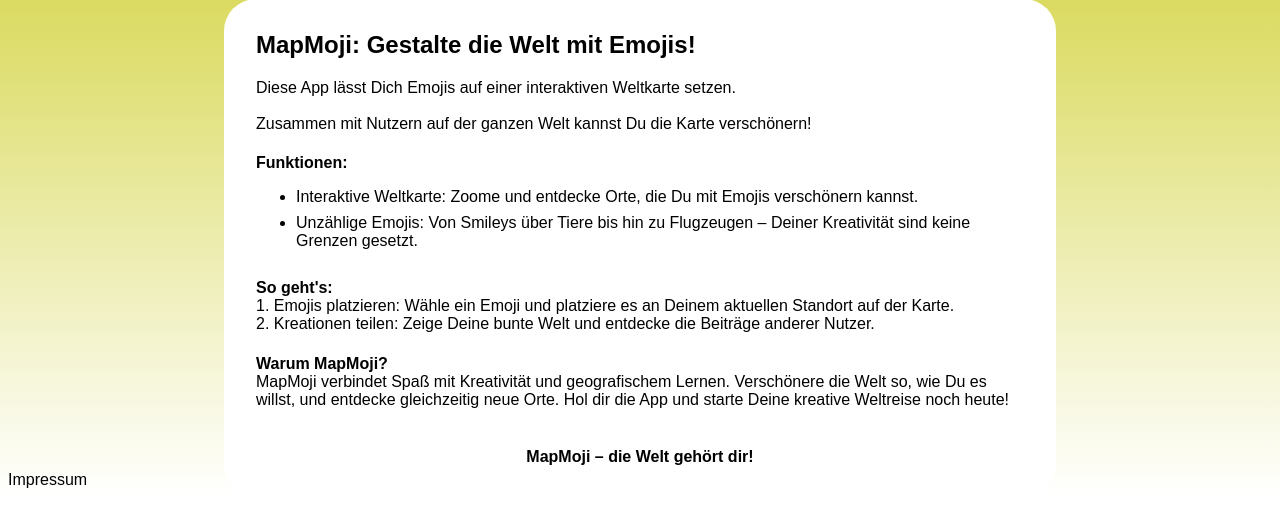
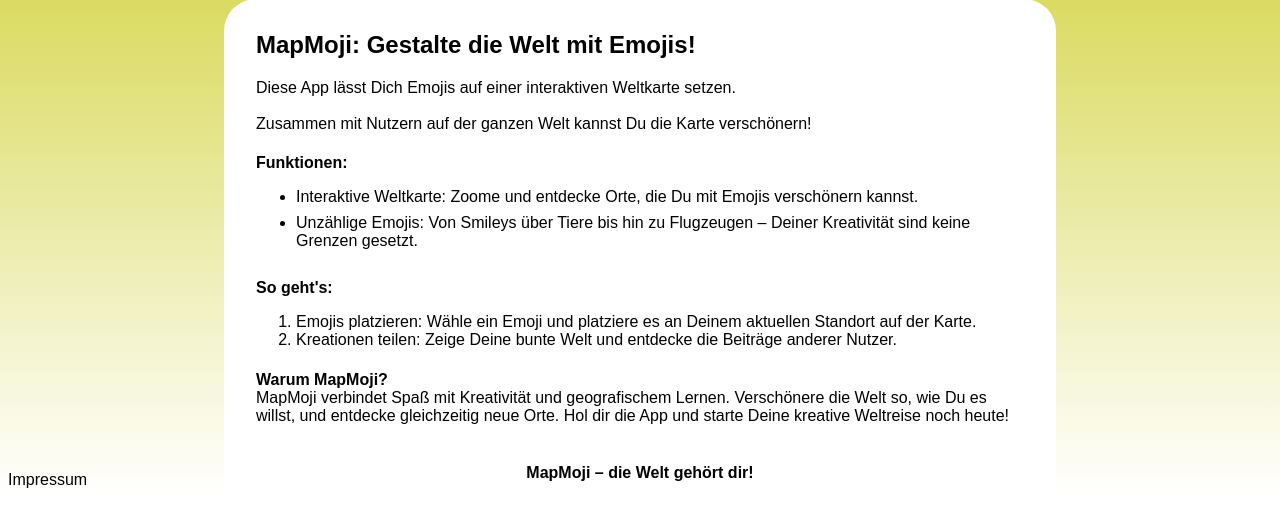
Before and after one commit to vincentmader/mapmoji-web, a Flask app: page / in a window 1280 px wide. Shown: the part 305-819 px from the top of the page. Before the commit the page ends 793 px from the top, so only its background shows below. Run offline with Flask 3, Linux system fonts and the light colour scheme.

Commit message:
IMPR formatting

```diff
--- a/templates/index.html
+++ b/templates/index.html
@@ -28,8 +28,10 @@
         </ul>
 
         <h4> So geht's: </h4>
-            1. Emojis platzieren: Wähle ein Emoji und platziere es an Deinem aktuellen Standort auf der Karte. <br />
-            2. Kreationen teilen: Zeige Deine bunte Welt und entdecke die Beiträge anderer Nutzer.
+        <ol>
+            <li> Emojis platzieren: Wähle ein Emoji und platziere es an Deinem aktuellen Standort auf der Karte. </li>
+            <li> Kreationen teilen: Zeige Deine bunte Welt und entdecke die Beiträge anderer Nutzer. </li>
+        </ol>
 
         <h4> Warum MapMoji?
         </h4>
```
